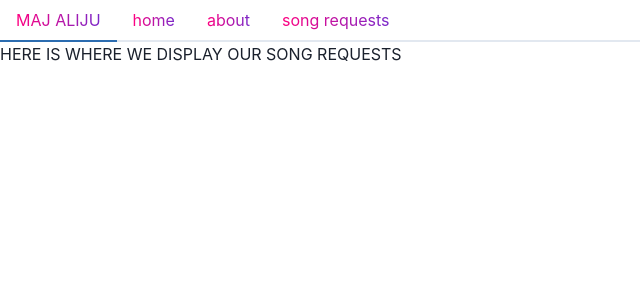
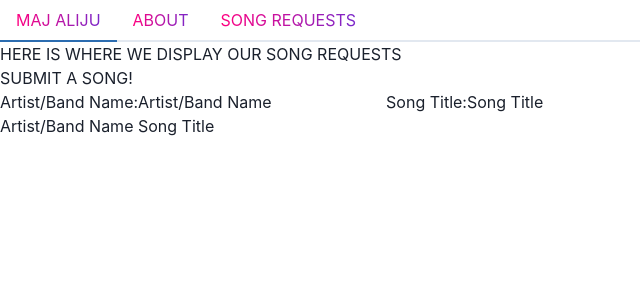
Before and after one commit to majaliju/artist-portfolio-page, a React (Create React App) app: page /songrequests in a window 1280 px wide. Shown: the top 300 px of the page, without its empty margins (0-640 px from the left). Built offline with nearby package versions, Linux system fonts and the light colour scheme; data requests are answered from the project's data file.

Commit message:
included SongSubmissionForm within SongRequests

```diff
--- a/package.json
+++ b/package.json
@@ -13,6 +13,7 @@
     "framer-motion": "^6.4.3",
     "react": "^18.2.0",
     "react-dom": "^18.2.0",
+    "react-hook-form": "^7.33.1",
     "react-router-dom": "^6.3.0",
     "react-scripts": "5.0.1",
     "styled-components": "^5.3.5",
--- a/server.js
+++ b/server.js
@@ -13,5 +13,5 @@ server.use(router);
 const PORT = process.env.PORT || 3000;
 
 server.listen(PORT, () => {
-  console.log(`JSON Server is running on http://localhost:${PORT}`);
+  console.log(`MAJ JSON Server is running on http://localhost:${PORT}`);
 });
--- a/src/components/Navbar.js
+++ b/src/components/Navbar.js
@@ -1,54 +1,55 @@
 import React from "react";
 import { NavLink } from "react-router-dom";
-import { Tabs, TabList, TabPanels, Tab, TabPanel, Text} from '@chakra-ui/react'
+import {
+  Tabs,
+  TabList,
+  TabPanels,
+  Tab,
+  TabPanel,
+  Text,
+} from "@chakra-ui/react";
 
-
-function Navbar(){
+function Navbar() {
   return (
     <Tabs>
       <TabList>
-        <Tab><Text
-  bgGradient='linear(to-l, #7928CA, #FF0080)'
-  bgClip='text'
-  fontSize='1xl'
-  fontWeight='extrathin'
+        <Tab>
+          <Text
+            bgGradient="linear(to-l, #7928CA, #FF0080)"
+            bgClip="text"
+            fontSize="1xl"
+            fontWeight="extrathin"
           >
             MAJ ALIJU
-</Text></Tab>
-        <Tab><NavLink to="/Home" exact>
+          </Text>
+        </Tab>
+        <Tab>
+          <NavLink to="/About" exact>
             <Text
-  bgGradient='linear(to-l, #7928CA, #FF0080)'
-  bgClip='text'
-  fontSize='1xl'
-  fontWeight='extrathin'
+              bgGradient="linear(to-l, #7928CA, #FF0080)"
+              bgClip="text"
+              fontSize="1xl"
+              fontWeight="extrathin"
             >
-  home
+              ABOUT
             </Text>
-          </NavLink></Tab>
-        <Tab><NavLink to="/About" exact>
+          </NavLink>
+        </Tab>
+        <Tab>
+          <NavLink to="/SongRequests" exact>
             <Text
-  bgGradient='linear(to-l, #7928CA, #FF0080)'
-  bgClip='text'
-  fontSize='1xl'
-  fontWeight='extrathin'
+              bgGradient="linear(to-l, #7928CA, #FF0080)"
+              bgClip="text"
+              fontSize="1xl"
+              fontWeight="extrathin"
             >
-  about
+              SONG REQUESTS
             </Text>
-          </NavLink></Tab>
-        <Tab><NavLink to="/SongRequests" exact>
-        <Text
-  bgGradient='linear(to-l, #7928CA, #FF0080)'
-  bgClip='text'
-  fontSize='1xl'
-  fontWeight='extrathin'
->
-  song requests
-</Text>
-          </NavLink></Tab>
+          </NavLink>
+        </Tab>
       </TabList>
     </Tabs>
-
-  )
+  );
 }
 
 export default Navbar;
--- a/src/components/SongRequests.js
+++ b/src/components/SongRequests.js
@@ -1,22 +1,32 @@
-import React, {useEffect} from "react";
+import React, {useState, useEffect} from "react";
+import SongSubmissionForm from "./SongSubmissionForm";
 
 function SongRequests(){
-  // let [songData, setSongData] = useState(null);
+  // create a state for the song requests
+  let [songData, setSongData] = useState([]);
 
 
-  // pull our list of songs from db.json
+  // update state with our list of songs
   useEffect (() => {
     fetch("http://localhost:3000/songs")
     .then((r) => r.json())
-    .then((songs) => console.log(songs))
-  })
+    .then((songs) => setSongData([...songData, songs]))
+  }, [])
+
+
 // map each element then create a list for each element
+// songData.map(() => <li>{}</li>)
 
-// songData.map(() => <li>{}</li>)
+
+// create a form for users to enter a song
+// send that information to the server
 
   return (
     <div>
-      <h4>HERE IS WHERE WE DISPLAY OUR SONG REQUESTS</h4>
+      <h3>HERE IS WHERE WE DISPLAY OUR SONG REQUESTS</h3>
+      <h3>SUBMIT A SONG!</h3>
+      <SongSubmissionForm />
+
     </div>
   )
 }
--- /dev/null
+++ b/src/components/SongSubmissionForm.js
@@ -0,0 +1,42 @@
+import React, { useState } from "react";
+
+function SongSubmissionForm() {
+  const [form, setForm] = useState({
+    artistName: "Artist/Band Name",
+    songTitle: "Song Title"
+  });
+
+  return (
+    <>
+      <label>
+        Artist/Band Name:
+        <input
+          value={form.artistName}
+          onChange={(e) => {
+            setForm({
+              ...form,
+              artistName: e.target.value,
+            });
+          }}
+        />
+      </label>
+      <label>
+        Song Title:
+        <input
+          value={form.songTitle}
+          onChange={(e) => {
+            setForm({
+              ...form,
+              songTitle: e.target.value,
+            });
+          }}
+        />
+      </label>
+      <p>
+        {form.artistName} {form.songTitle}
+      </p>
+    </>
+  );
+}
+
+export default SongSubmissionForm;
```
Also changed, not shown: 1 other file (tests, documents, lock files or other folders). Lines whose indentation alone changed are shown as unchanged.
